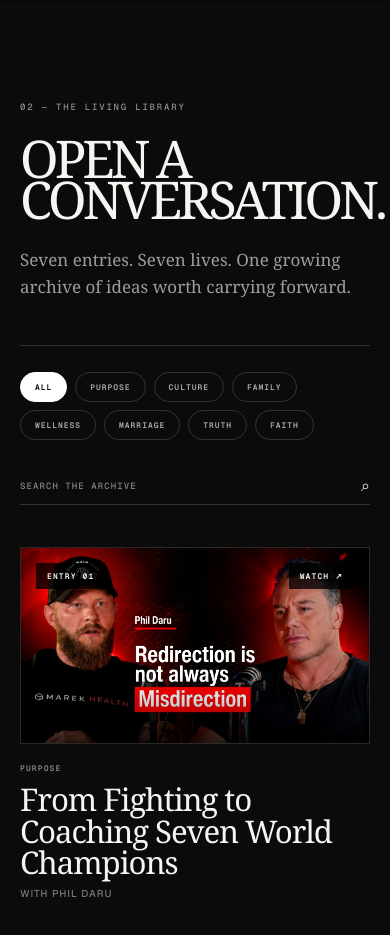
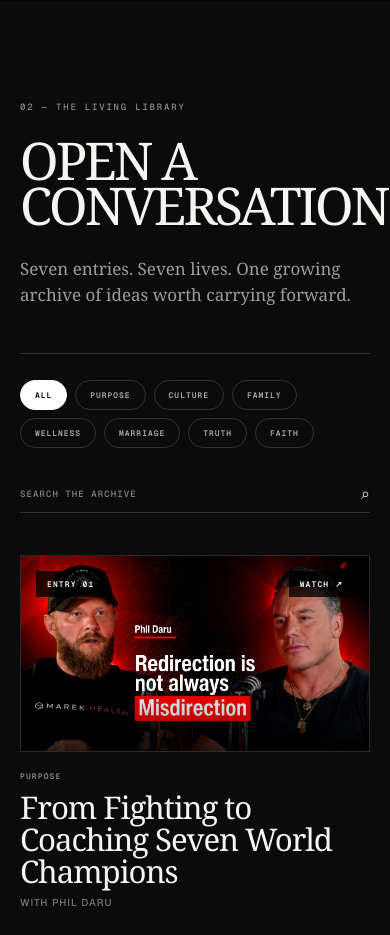
Before and after one commit to talhaabid360/ben_website, a Next.js app: page / in a window 390 px wide. Shown: the part 4680-5615 px from the top of the page. Built offline with nearby package versions, Linux system fonts and the light colour scheme.

Commit message:
Update globals.css

```diff
--- a/app/globals.css
+++ b/app/globals.css
@@ -570,7 +570,7 @@
 
   .archive { padding: 100px 20px; }
   .archive__heading { gap: 28px; padding-bottom: 38px; }
-  .archive__heading h2 { font-size: clamp(54px, 14.5vw, 74px); }
+  .archive__heading h2 {width: 100%; max-width: 100%; font-size: clamp(36px, 11.2vw, 58px); line-height: .86; letter-spacing: -.055em;}
   .archive__heading > p { font-size: 17px; }
   .archive__tools { padding: 26px 0 42px; }
   .episode-grid { grid-template-columns: 1fr; gap: 50px; }
```
